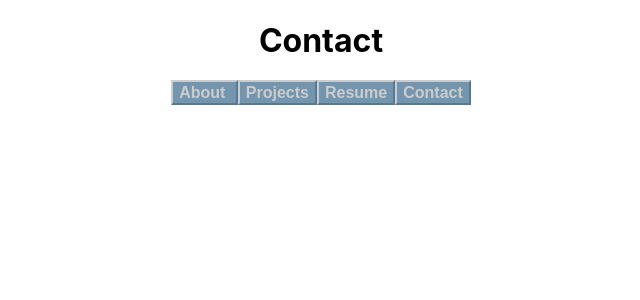
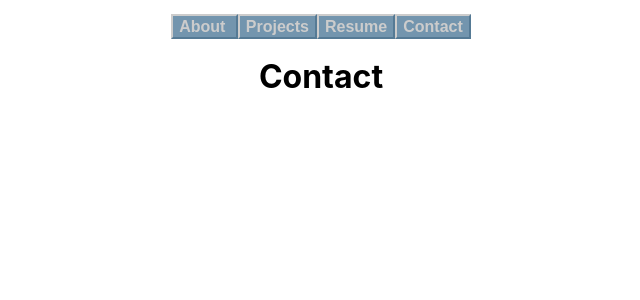
Before and after one commit to jamesjd210/james-dong-website, a React (Create React App) app in the folder portfolio/: page /contact in a window 1280 px wide. Shown: the top 300 px of the page, without its empty margins (319-959 px from the left). Built offline with nearby package versions, Linux system fonts and the light colour scheme.

Commit message:
implemented grid system structure for webpages

```diff
--- a/portfolio/src/App.css
+++ b/portfolio/src/App.css
@@ -49,6 +49,10 @@
   border-left:2px solid #CCCCCC;
 
 }
+
+.navigation {
+  margin-top: 1em;
+}
 /* Color Palette
 #5D5C61
 #379683
--- a/portfolio/src/App.js
+++ b/portfolio/src/App.js
@@ -4,28 +4,31 @@ import Resume from './Resume.js';
 import Projects from './Projects.js';
 import Contact from './Contact.js';
 import About from './About.js';
+import { Container, Row, Col } from 'react-bootstrap';
 import React from "react"
 import './App.css';
 
 function App() {
   return (
     <BrowserRouter>
-      <div className="App">
+      <Container fluid className="App">
+          <Row className = "NavRow">
+            <div className="navigation">
+              <div className="navigation-sub">
+                <Link to="/" className="item">About </Link>
+                <Link to="/projects" className="item">Projects</Link>
+                <Link to="/resume" className="item">Resume</Link>
+                <Link to="/contact" className="item">Contact</Link>
+              </div>
+            </div>
+          </Row>
 
           <Route exact path="/" component={About} />
           <Route path="/projects" component={Projects} />
           <Route path="/resume" component={Resume} />
           <Route path="/contact" component={Contact} />
 
-          <div className="navigation">
-            <div className="navigation-sub">
-              <Link to="/" className="item">About </Link>
-              <Link to="/projects" className="item">Projects</Link>
-              <Link to="/resume" className="item">Resume</Link>
-              <Link to="/contact" className="item">Contact</Link>
-            </div>
-          </div>
-      </div>
+      </Container>
     </BrowserRouter>
   );
 }
--- a/portfolio/src/Contact.js
+++ b/portfolio/src/Contact.js
@@ -1,10 +1,15 @@
+import { Container, Row, Col } from 'react-bootstrap';
 import React from "react"
 
 function Contact(props) {
   return (
-    <div>
-      <h1>Contact</h1>
-    </div>
+    <Container>
+      <Row>
+        <div>
+            <h1>Contact</h1>
+        </div>
+      </Row>
+    </Container>
   )
 }
 
--- a/portfolio/src/Projects.js
+++ b/portfolio/src/Projects.js
@@ -1,10 +1,15 @@
+import { Container, Row, Col } from 'react-bootstrap';
 import React from "react"
 
 function Projects(props) {
   return (
-    <div>
-      <h1>Projects</h1>
-    </div>
+    <Container>
+      <Row>
+        <div>
+            <h1>Projects</h1>
+        </div>
+      </Row>
+    </Container>
   )
 }
 
--- a/portfolio/src/Resume.js
+++ b/portfolio/src/Resume.js
@@ -1,10 +1,15 @@
+import { Container, Row, Col } from 'react-bootstrap';
 import React from "react"
 
 function Resume(props) {
   return (
-    <div>
-      <h1>Resume</h1>
-    </div>
+    <Container>
+      <Row>
+        <div>
+            <h1>Resume</h1>
+        </div>
+      </Row>
+    </Container>
   )
 }
 
```
